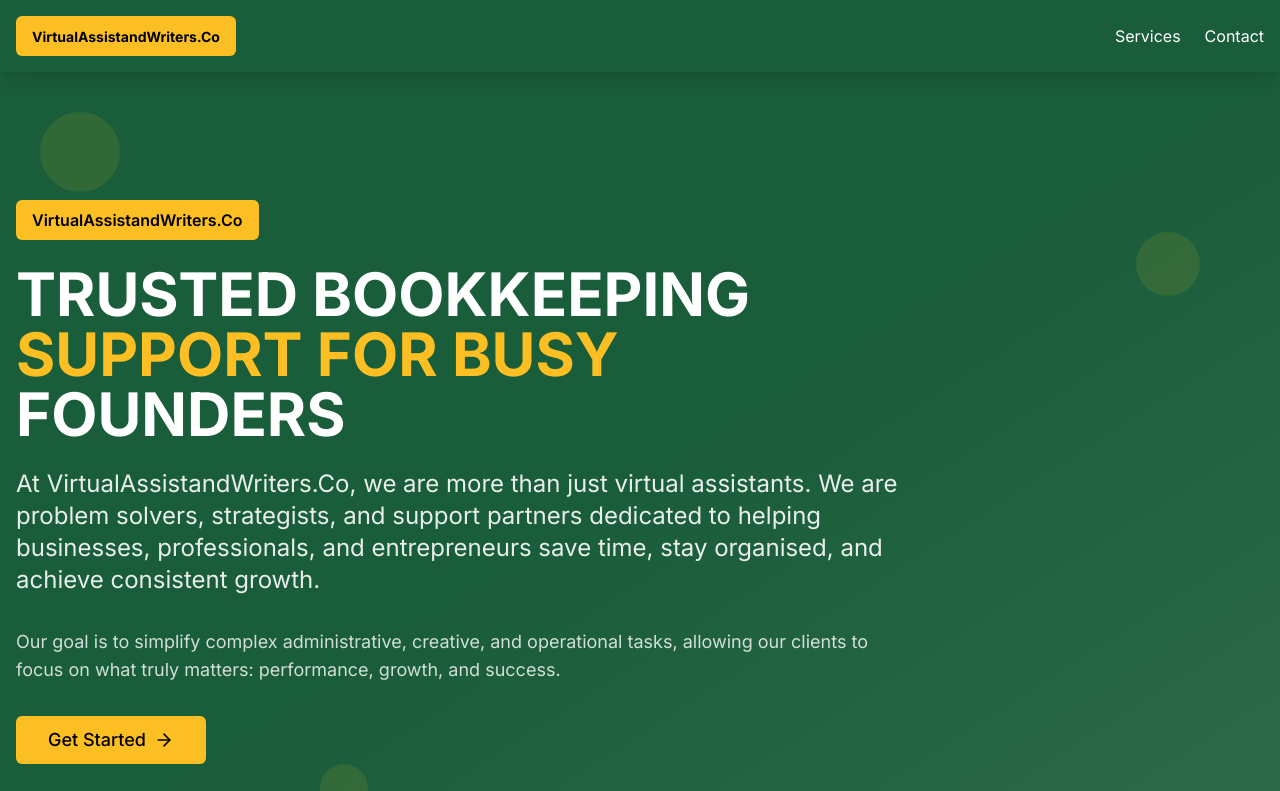
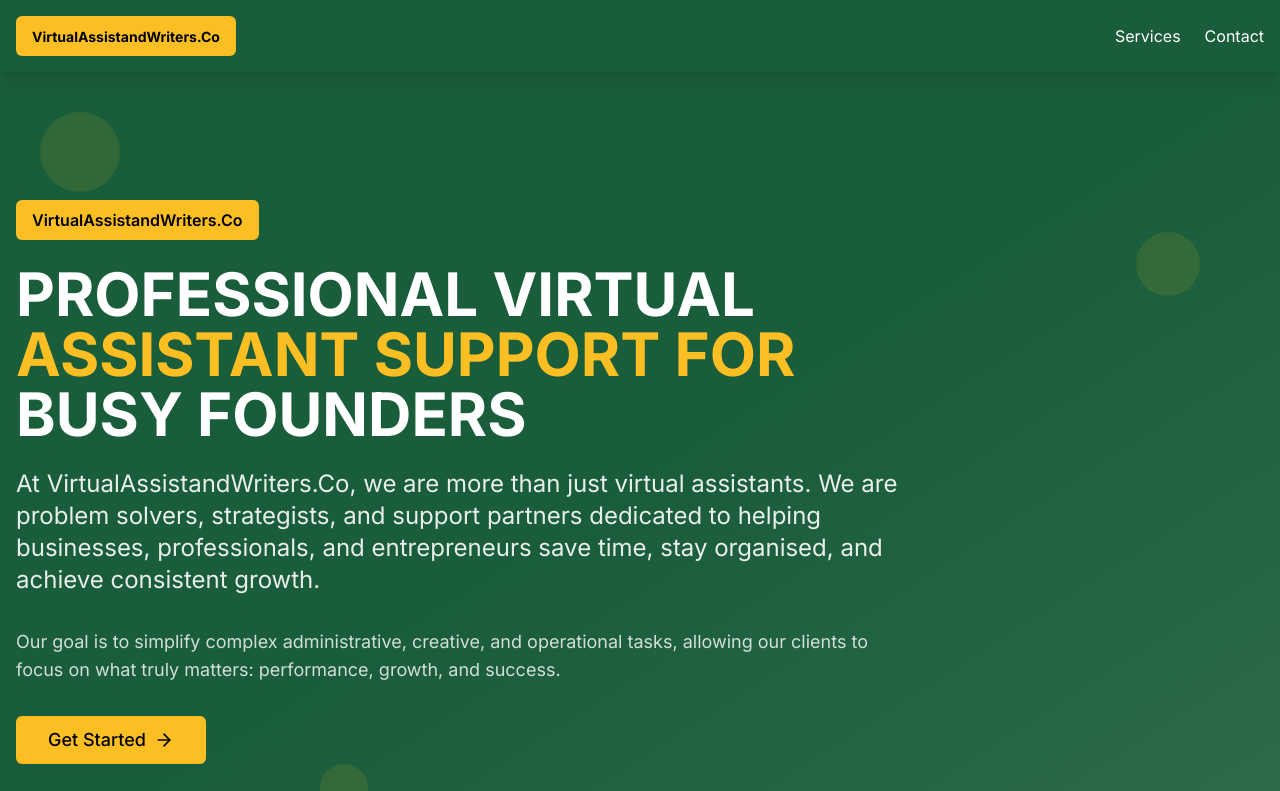
Before and after one commit to NewLongMoney/virtualassistantandwriters, a Next.js app: page / in a window 1280 px wide. Shown: the top 791 px of the page. Built offline with nearby package versions, Linux system fonts and the light colour scheme.

Commit message:
Update branding colors, hero messaging, and add SEO tags

```diff
--- a/app/globals.css
+++ b/app/globals.css
@@ -10,10 +10,10 @@
     --card-foreground: 222.2 84% 4.9%;
     --popover: 0 0% 100%;
     --popover-foreground: 222.2 84% 4.9%;
-    --primary: 154 70% 22%; /* Dark green: #1a5d3a */
+    --primary: 226 71% 40%; /* Blue: #1e40af */
     --primary-foreground: 0 0% 100%;
-    --secondary: 48 96% 53%; /* Yellow: #fbbf24 */
-    --secondary-foreground: 0 0% 0%;
+    --secondary: 42 93% 40%; /* Yellow: #ca8a04 */
+    --secondary-foreground: 0 0% 100%;
     --muted: 210 40% 96.1%;
     --muted-foreground: 215.4 16.3% 46.9%;
     --accent: 210 20% 96%; /* Light grey: #f3f4f6 */
--- a/app/layout.tsx
+++ b/app/layout.tsx
@@ -7,6 +7,14 @@ const inter = Inter({ subsets: ["latin"] });
 export const metadata: Metadata = {
   title: "VirtualAssistandWriters.Co - Professional Virtual Assistant Services",
   description: "Trusted virtual assistant support for busy founders, entrepreneurs, and professionals. We simplify administrative, creative, and operational tasks.",
+  openGraph: {
+    title: "VirtualAssistandWriters.Co - Professional Virtual Assistant Services",
+    description: "Trusted virtual assistant support for busy founders, entrepreneurs, and professionals. We simplify administrative, creative, and operational tasks.",
+    url: "https://virtualassistantandwriters.vercel.app/",
+    siteName: "VirtualAssistandWriters.Co",
+    locale: "en_US",
+    type: "website",
+  },
 };
 
 export default function RootLayout({
--- a/app/page.tsx
+++ b/app/page.tsx
@@ -111,11 +111,11 @@ export default function Home() {
               <span className="text-black font-semibold">VirtualAssistandWriters.Co</span>
             </div>
             <h1 className="text-4xl md:text-6xl font-bold mb-6 leading-tight">
-              TRUSTED BOOKKEEPING
+              PROFESSIONAL VIRTUAL
               <br />
-              <span className="text-secondary">SUPPORT FOR BUSY</span>
+              <span className="text-secondary">ASSISTANT SUPPORT FOR</span>
               <br />
-              FOUNDERS
+              BUSY FOUNDERS
             </h1>
             <p className="text-xl md:text-2xl mb-8 text-white/90 leading-relaxed">
               At VirtualAssistandWriters.Co, we are more than just virtual assistants.
```
